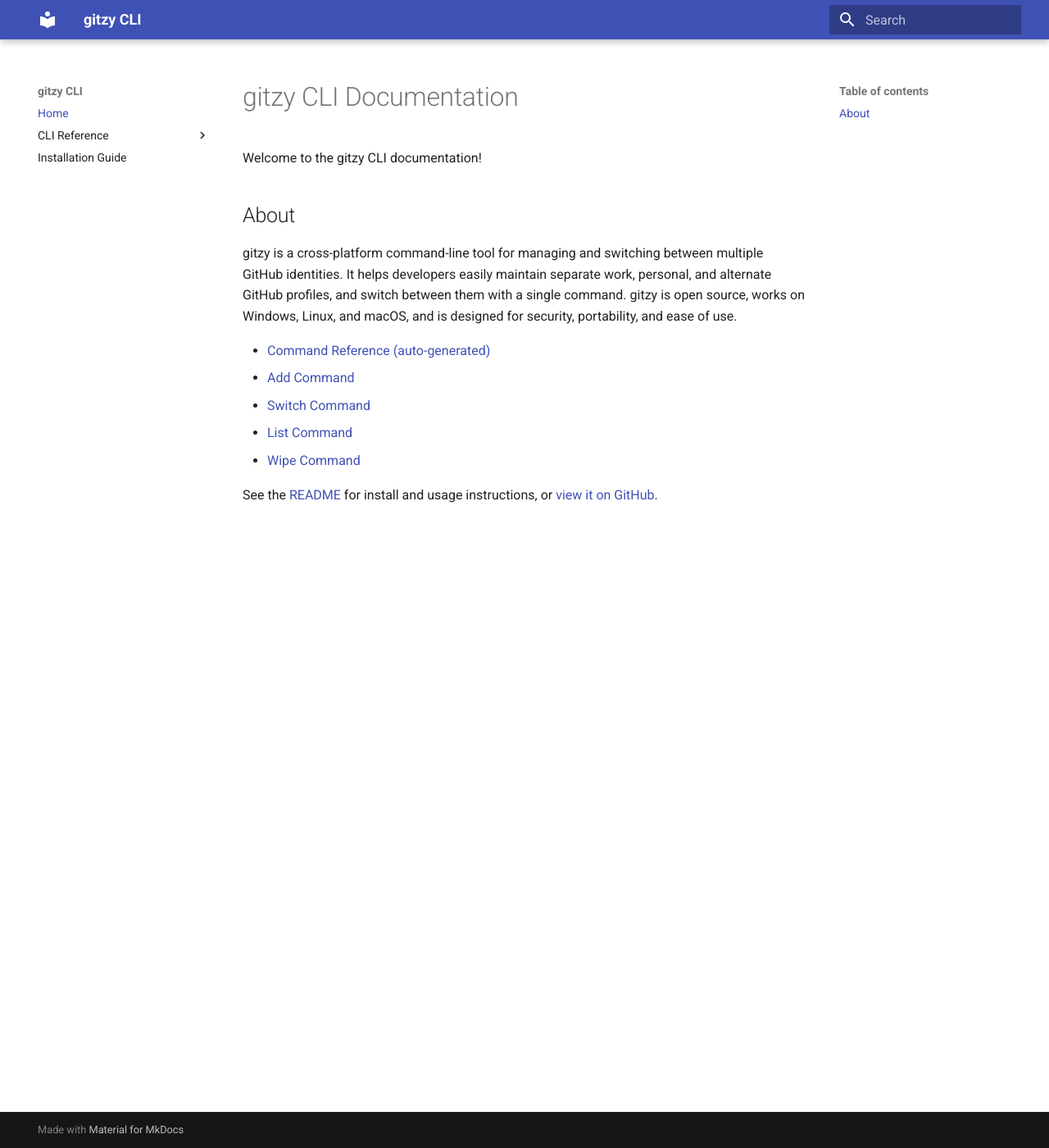
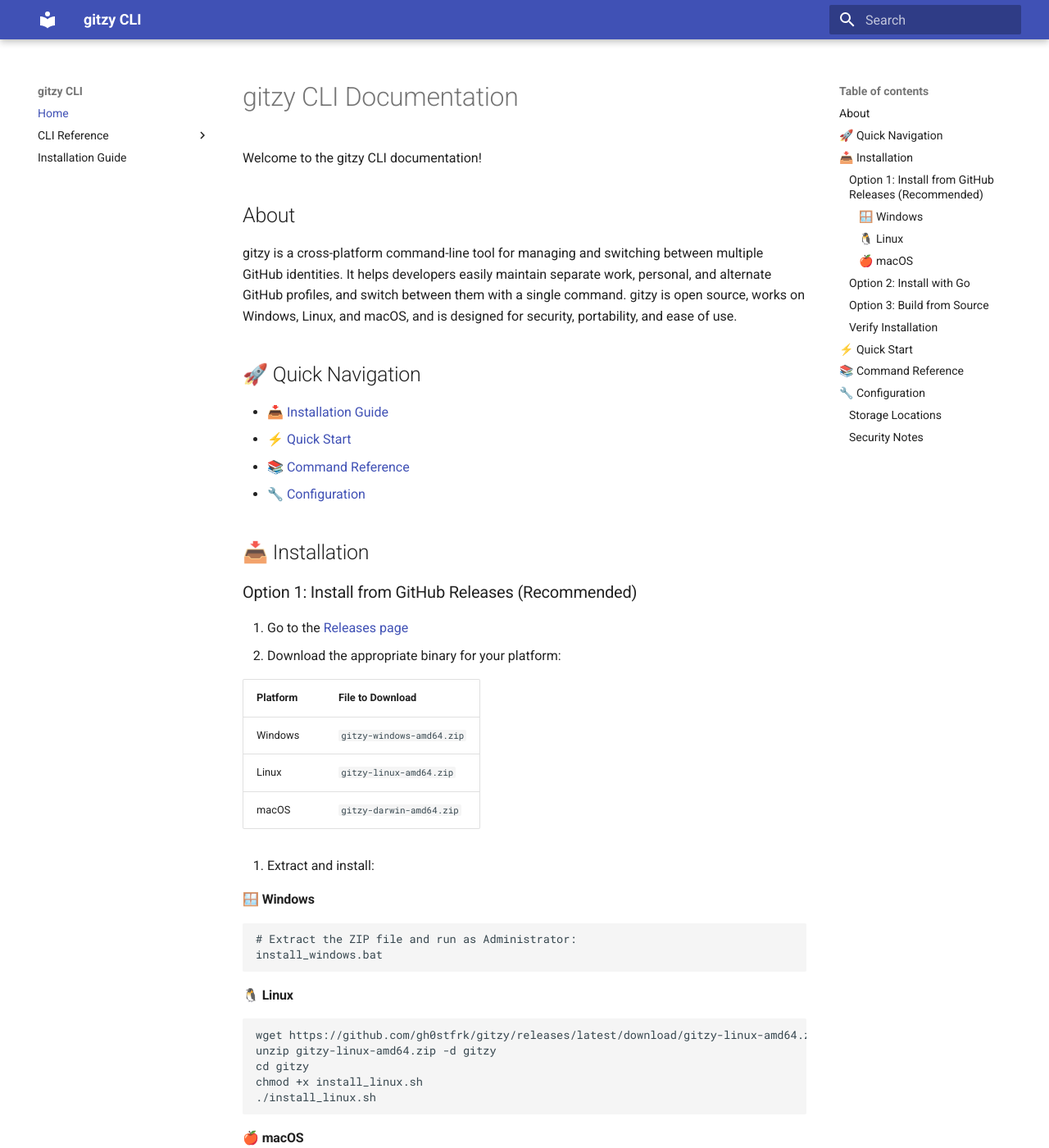
Before and after one commit to gh0stfrk/gitzy, an MkDocs documentation site: the page built from docs/index.md, in a window 1280 px wide and 1400 px high. Shown: the whole window at 82% size. Built offline with MkDocs 1.6.1 and Material for MkDocs 9.7.7, drawn with Linux system fonts in a browser that asks for light colours; some of the changed text lies outside the part shown.

Commit message:
Added licence and updated readme

````diff
--- a/docs/index.md
+++ b/docs/index.md
@@ -6,10 +6,115 @@
 
 gitzy is a cross-platform command-line tool for managing and switching between multiple GitHub identities. It helps developers easily maintain separate work, personal, and alternate GitHub profiles, and switch between them with a single command. gitzy is open source, works on Windows, Linux, and macOS, and is designed for security, portability, and ease of use.
 
-- [Command Reference (auto-generated)](cli/gitzy.md)
-- [Add Command](cli/gitzy_add.md)
-- [Switch Command](cli/gitzy_switch.md)
-- [List Command](cli/gitzy_list.md)
-- [Wipe Command](cli/gitzy_wipe.md)
+## 🚀 Quick Navigation
 
-See the [README](../README.md) for install and usage instructions, or [view it on GitHub](https://github.com/gh0stfrk/gitzy#readme).
+- [📥 Installation Guide](#installation)
+- [⚡ Quick Start](#quick-start)
+- [📚 Command Reference](#command-reference)
+- [🔧 Configuration](#configuration)
+
+## 📥 Installation
+
+### Option 1: Install from GitHub Releases (Recommended)
+
+1. Go to the [Releases page](https://github.com/gh0stfrk/gitzy/releases)
+2. Download the appropriate binary for your platform:
+
+| Platform | File to Download |
+|----------|------------------|
+| Windows  | `gitzy-windows-amd64.zip` |
+| Linux    | `gitzy-linux-amd64.zip` |
+| macOS    | `gitzy-darwin-amd64.zip` |
+
+3. Extract and install:
+
+#### 🪟 Windows
+```cmd
+# Extract the ZIP file and run as Administrator:
+install_windows.bat
+```
+
+#### 🐧 Linux
+```bash
+wget https://github.com/gh0stfrk/gitzy/releases/latest/download/gitzy-linux-amd64.zip
+unzip gitzy-linux-amd64.zip -d gitzy
+cd gitzy
+chmod +x install_linux.sh
+./install_linux.sh
+```
+
+#### 🍎 macOS
+```bash
+# Extract the ZIP file and run:
+chmod +x install_linux.sh
+./install_linux.sh
+```
+
+### Option 2: Install with Go
+
+```bash
+go install github.com/gh0stfrk/gitzy@latest
+```
+
+### Option 3: Build from Source
+
+```bash
+git clone https://github.com/gh0stfrk/gitzy.git
+cd gitzy
+make build
+```
+
+### Verify Installation
+
+```bash
+gitzy --help
+```
+
+## ⚡ Quick Start
+
+1. **Add a new profile**:
+   ```bash
+   gitzy add work
+   ```
+
+2. **Switch to a profile**:
+   ```bash
+   gitzy switch work
+   ```
+
+3. **List all profiles**:
+   ```bash
+   gitzy list
+   ```
+
+4. **Remove a profile**:
+   ```bash
+   gitzy wipe work
+   ```
+
+## 📚 Command Reference
+
+- [gitzy](cli/gitzy.md) - Main command overview
+- [gitzy add](cli/gitzy_add.md) - Add a new profile
+- [gitzy switch](cli/gitzy_switch.md) - Switch between profiles
+- [gitzy list](cli/gitzy_list.md) - List all profiles
+- [gitzy wipe](cli/gitzy_wipe.md) - Remove a profile
+- [gitzy doctor](cli/gitzy_doctor.md) - Troubleshooting and diagnostics
+
+## 🔧 Configuration
+
+### Storage Locations
+
+- **Windows**: `%USERPROFILE%\.gitzy`
+- **Linux/macOS**: `~/.gitzy` (respects `XDG_CONFIG_HOME` if set)
+- **Custom**: Set `GITZY_HOME` environment variable
+
+### Security Notes
+
+- Tokens are stored unencrypted in the configuration directory
+- Follow [GitHub token best practices](https://docs.github.com/en/authentication/keeping-your-account-and-data-secure/creating-a-personal-access-token)
+- Consider using tokens with minimal required scopes
+
+---
+
+📖 For more details, see the [README](../README.md) or [view on GitHub](https://github.com/gh0stfrk/gitzy#readme).
````
Also changed, not shown: README.md (+215 -16 lines), docs/icon.svg (added), 1 other file.
